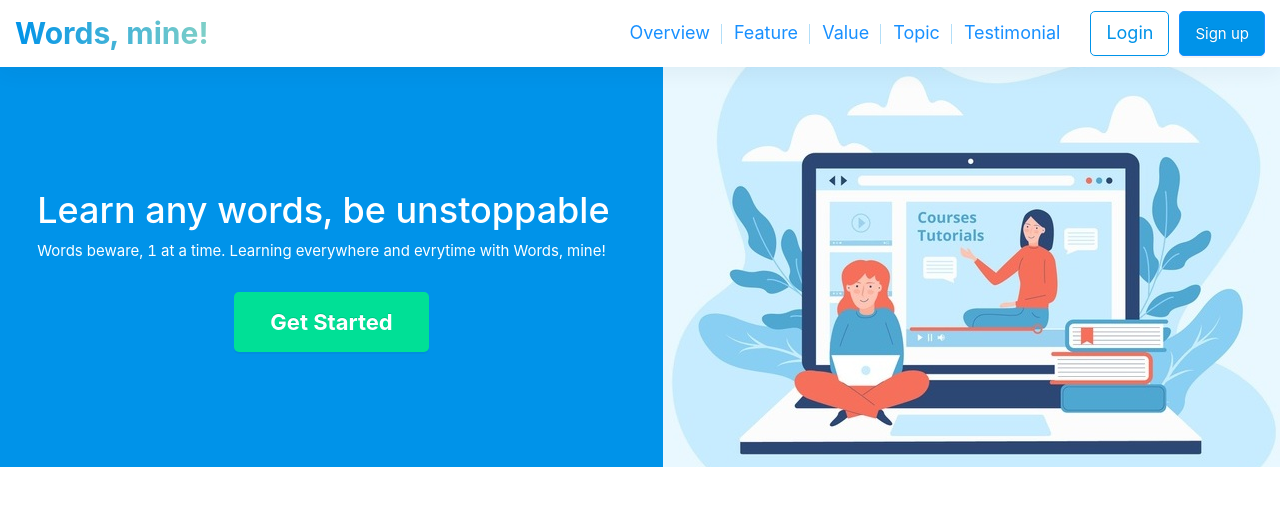
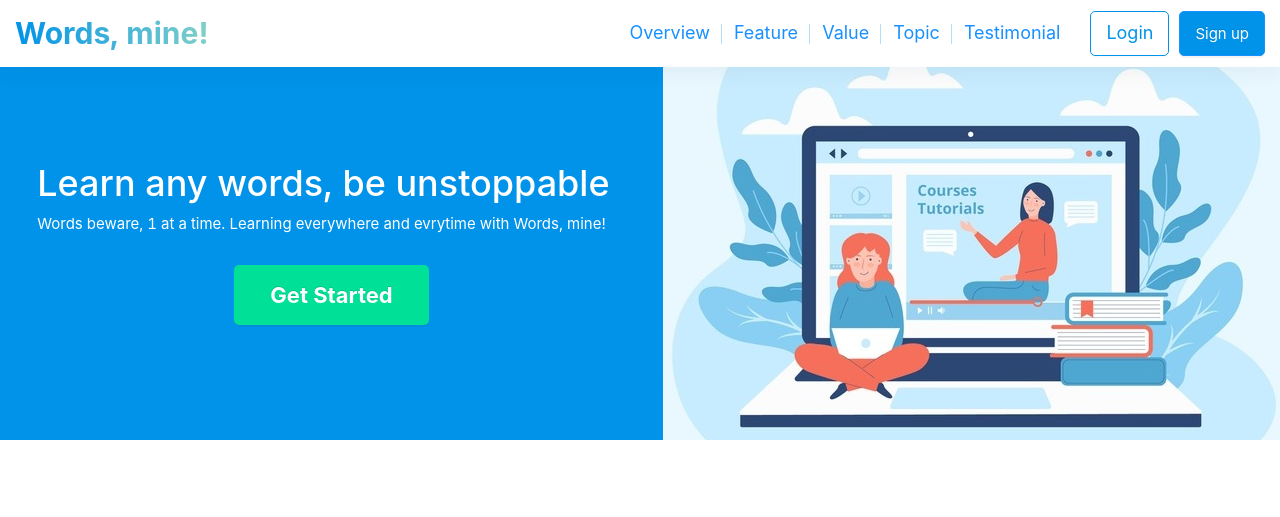
Before and after one commit to KieIO/wordsmine-landing-page, a React (Create React App) app: page / in a window 1280 px wide. Shown: the top 517 px of the page. Built offline with nearby package versions, Linux system fonts and the light colour scheme.

Commit message:
fix header

```diff
--- a/src/components/Banner/_banner.scss
+++ b/src/components/Banner/_banner.scss
@@ -6,6 +6,7 @@
     // padding: 0 0 0 $padding-container;
     margin: 0;
     // max-height: 62vh;
+    margin-top: $header-height;
 
     max-height: 40rem;
     &__img{
@@ -44,7 +45,7 @@
         display: flex;
         justify-content: space-between;
         // padding: 0 0 0 $padding-container-md;
-        margin: 0;
+        // margin: 0;
     }
 
     p {
--- a/src/components/Feature/Feature.jsx
+++ b/src/components/Feature/Feature.jsx
@@ -9,14 +9,14 @@ const Feature = () => {
                 <div className="feature__img col-6">
                     <img src={ImgValue1} alt="feature" ></img>
                 </div>
-                <div className="col-6 value__content-padding-left">
+                <div className="col-6 feature__content-padding-left">
                     <h2>Your next win is just a fact away</h2>
                     <p>From flashcards to help you learn francais, to games that make it easy to get a handle on history, use a variety of tools to conquer any challenge.</p>
                 </div>
             </div>
 
             <div className="feature__disflex">
-                <div className="col-6 value__content-padding">
+                <div className="col-6 feature__content-padding">
                     <h2>Don’t get frustrated. Get it done.</h2>
                     <p>From flashcards to help you learn francais, to games that make it easy to get a handle on history, use a variety of tools to conquer any challenge.</p>
                 </div>
--- a/src/components/Header/_header.scss
+++ b/src/components/Header/_header.scss
@@ -1,5 +1,6 @@
 .header {
     position: relative;
+    max-height: $header-height;
     &__large{
         display: flex;
         justify-content: space-between;
@@ -8,17 +9,23 @@
 
         transition: all 0.2s;
         box-shadow: $box-shadow;
-        position: sticky;
+        // position: sticky;
+        position: fixed;
+        width: 100%;
         top: 0;
         background-color: $color-white;
         z-index: 1000;
     }
     &__small {
-        position: sticky;
+        // position: sticky;
+        position: fixed;
+        width: 100%;
         top: 0;
         background-color: $color-white;
         z-index: 1000;
         display: none;
+        box-shadow: $box-shadow;
+
     }
     &__logo {
         margin-left: 1rem;
--- a/src/components/Value/Value.jsx
+++ b/src/components/Value/Value.jsx
@@ -27,11 +27,11 @@ const Value = () => {
         }
     ])
     return (
-        <section className="feature u-padding-horizontal-section u-margin-vertical-section" id="value">
+        <section className="value u-padding-horizontal-section u-margin-vertical-section" id="value">
             <Row justify="center" align="center">
            {
                feature.map(item => (
-                   <Col key ={item.title} className="feature__item" lg={6} md={12} sm={12}>
+                   <Col key ={item.title} className="value__item" lg={6} md={12} sm={12}>
                        <ValueItem key={item.title} {...item} />
                    </Col>
                ))
--- a/src/components/Value/_value.scss
+++ b/src/components/Value/_value.scss
@@ -1,4 +1,4 @@
-.feature {
+.value {
     align-content: stretch;
     &__item {
       padding: 1rem;
@@ -6,7 +6,7 @@
 }
 
 @media only screen and (max-width: 579px) {
-    .feature  {
+    .value  {
       position: relative;
       padding: 1rem;
       &__item {
--- a/src/sass/_variable.scss
+++ b/src/sass/_variable.scss
@@ -38,3 +38,5 @@ $boder-radious-btn: 5px;
 
 $height-btn-small: 45px;
 $height-btn-large: 60px;
+
+$header-height: 4rem;
```
